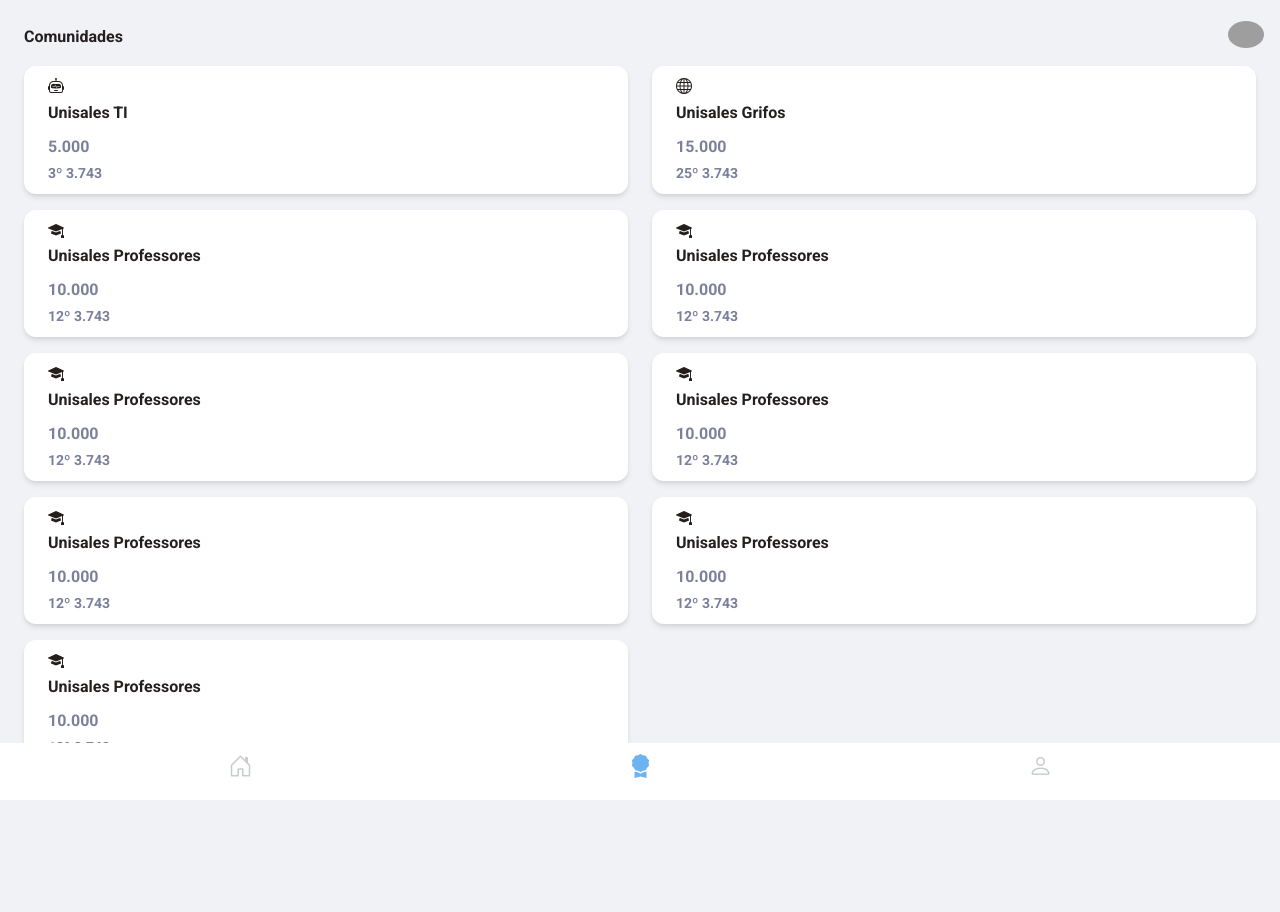
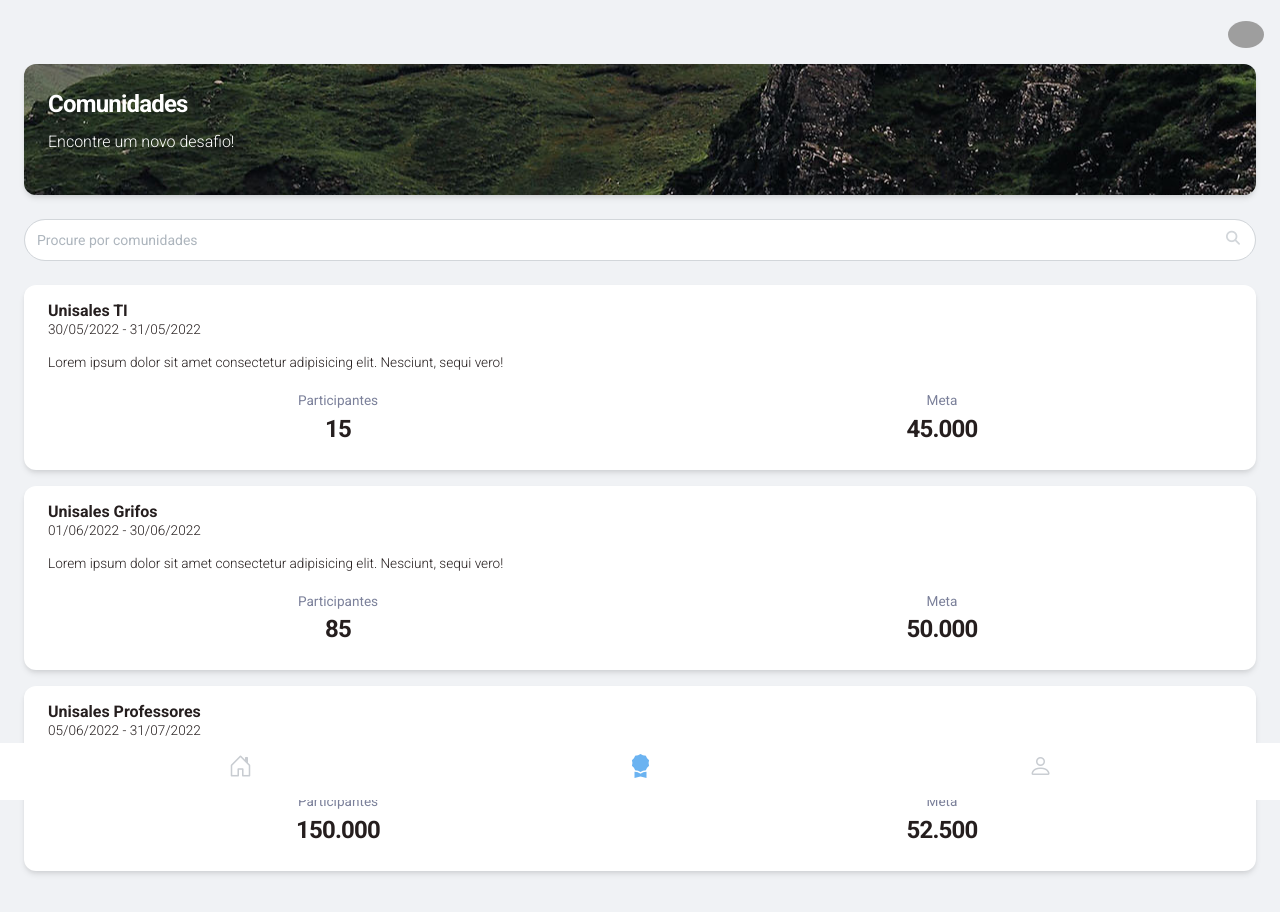
Before and after one commit to dudhavix/faculdade, a Vue app: page /#/comunidades in a window 1280 px wide. Shown: the top 912 px of the page. Before the commit the page ends 840 px from the top, so only its background shows below. Built offline with nearby package versions, Linux system fonts and the light colour scheme; grey boxes are pictures that could not be loaded.

Commit message:
pagina de comunidades

```diff
--- a/src/App.vue
+++ b/src/App.vue
@@ -1,6 +1,6 @@
 <template>
     <div id="app" class="">
-        <MenuSuperior/>
+        <MenuSuperior v-if="$route.name != 'login'"/>
         <router-view />
     </div>
 </template>
--- /dev/null
+++ b/src/components/modal-perfil-comunidade.vue
@@ -0,0 +1,116 @@
+<template>
+    <div class="modal fade" id="modal-perfil-comunidade" tabindex="-1" aria-labelledby="modal-perfil-comunidadeLabel"
+        aria-hidden="true">
+
+        <div v-if="carregando" class="modal-dialog modal-dialog-centered d-flex justify-content-center">
+            <div class="spinner-border text-light" role="status">
+                <span class="visually-hidden">Loading...</span>
+            </div>
+        </div>
+
+        <div v-else class="modal-dialog modal-dialog-centered">
+            <div class="modal-content">
+
+                <div class="modal-header d-flex align-items-center">
+                    <h6 class="modal-title" id="exampleModalLabel">Desafio {{ enumeration[comunidade.privacidade] }}
+                    </h6>
+
+                    <button type="button" class="btn-close d-flex align-items-center" data-bs-dismiss="modal"
+                        aria-label="Close">
+                        <i class="bi bi-x"></i>
+                    </button>
+                </div>
+
+                <div class="modal-body">
+                    <div class="row">
+                        <div class="col-12 text-center">
+                            <h2 class="">{{ comunidade.nome }}</h2>
+                        </div>
+
+                        <div class="col-12 text-center mt-4">
+                            <h6 class="fw-normal">{{ comunidade.descricao }}</h6>
+                        </div>
+
+                        <div class="mt-4 col-6 text-center">
+                            <small class="text-muted">Nº participantes</small>
+                            <h4>{{ comunidade.participantes.length.toLocaleString("pt-br") }}</h4>
+                        </div>
+
+                        <div class="mt-4 col-6 text-center">
+                            <small class="text-muted">Meta</small>
+                            <h4>{{ comunidade.meta.toLocaleString("pt-br") }}</h4>
+                        </div>
+
+                        <div class="mt-4 col-6 text-center">
+                            <small class="text-muted">Inicio do desafio</small>
+                            <h4 class="mb-0">{{ comunidade.initiated.split(" ")[0] }}</h4>
+                            <small>{{ comunidade.initiated.split(" ")[1] }}</small>
+                        </div>
+
+                        <div class="mt-4 col-6 text-center">
+                            <small class="text-muted">Fim do desafio</small>
+                            <h4 class="mb-0">{{ comunidade.finished.split(" ")[0] }}</h4>
+                            <small>{{ comunidade.finished.split(" ")[1] }}</small>
+                        </div>
+
+                        <div class="mt-4 col-12 text-center">
+                            <small class="text-muted">Alguns participantes</small>
+
+                            <div class="avatar-group ">
+                                <a v-for="(usuario, index) in comunidade.participantes.usuarios" :key="index"
+                                    href="javascript:;" class="avatar rounded-circle" >
+                                    <img alt="Image placeholder" :src="usuario.picture">
+                                    <span class="bg-white tooltips">{{usuario.name}}</span>
+                                </a>
+
+                            </div>
+                        </div>
+                    </div>
+                </div>
+
+                <div class="modal-footer justify-content-center pb-4">
+                    <button type="button" class="btn bg-gradient-primary mb-0 rounded-pill">Entrar agora</button>
+                </div>
+            </div>
+        </div>
+
+
+
+
+    </div>
+</template>
+
+<script>
+export default {
+    name: "ModalPerfilComunidade",
+
+    props: {
+        comunidade: {
+            type: Object
+        },
+        carregando: {
+            type: Boolean
+        }
+    },
+
+    data() {
+        return {
+            enumeration: this.$store.state.enum
+        }
+    },
+}
+</script>
+
+<style scoped>
+.modal-header {
+    border-bottom: none;
+}
+
+.modal-footer {
+    border-top: none;
+}
+
+.btn-close {
+    color: #29292c;
+}
+</style>
--- a/src/router/index.js
+++ b/src/router/index.js
@@ -12,7 +12,7 @@
     },
     {
         path: '/login',
-        name: 'Login',
+        name: 'login',
         component: function () {
             return import('../views/Login.vue')
         }
--- a/src/store/index.js
+++ b/src/store/index.js
@@ -17,6 +17,44 @@
                 __v: 0
             },
             accessToken: "ya29.a0ARrdaM960W2nH9f7hBMgK6HghC-fvOLYwE3xbJlkDi0FDOgdSBxMuKrbTC_cIKkQQLn372Fr6HSKk2JNQhuim2r6PY5KHD4novEGr5ZUYFolOGgyZgGdFqtfnQOYr8WHPvoufCoyLk7dbEOUltXYeVvHXkFD"
+        },
+        comunidades: [{
+            _id: "628daaae9bd0b369008968d9",
+            nome: "Unisales TI",
+            descricao: "Deserunt consequuntur et distinctio vitae provident enim accusantium ab dolor fugiat dolore ipsum fugit aliquam ipsam numquam omnis minus non, iste expedita",
+            meta: 45000,
+            privacidade: "PUBLICO",
+            status: "ATIVO",
+            created: "",
+            initiated: "30/05/2022 00:00:00",
+            finished: "31/05/2022 23:59:59",
+            participantes: 15
+        }, {
+            _id: "628daaae9bd0b369008968d9",
+            nome: "Unisales Grifos",
+            descricao: "Deserunt consequuntur et distinctio vitae provident enim accusantium ab dolor fugiat dolore ipsum fugit aliquam ipsam numquam omnis minus non, iste expedita",
+            meta: 50000,
+            privacidade: "PUBLICO",
+            status: "ATIVO",
+            created: "",
+            initiated: "01/06/2022 08:00:00",
+            finished: "30/06/2022 23:59:59",
+            participantes: 85
+        }, {
+            _id: "628daaae9bd0b369008968d9",
+            nome: "Unisales Professores",
+            descricao: "Deserunt consequuntur et distinctio vitae provident enim accusantium ab dolor fugiat dolore ipsum fugit aliquam ipsam numquam omnis minus non, iste expedita",
+            meta: 52500,
+            privacidade: "PUBLICO",
+            status: "ATIVO",
+            created: "",
+            initiated: "05/06/2022 05:00:00",
+            finished: "31/07/2022 23:59:59",
+            participantes: 150000
+        }],
+        enum: {
+            PUBLICO: "público",
+            PRIVADO: "privado"
         }
     },
     mutations: {
--- a/src/views/Comunidades.vue
+++ b/src/views/Comunidades.vue
@@ -1,115 +1,176 @@
 <template>
-    <div>
-        <div class="mt-4 px-4 col-12">
-            <h6>Comunidades</h6>
+    <div class="mt-6">
+
+
+        <div class="col-12 px-4 my-3">
+            <div class="card"
+                :style="{ backgroundImage: 'url(' + require('../assets/bg-03.jpg') + ')', backgroundPositionX: '50%', backgroundPositionY: '50%' }"
+                loading="fast">
+                <div class="card-body text-white">
+                    <h4 class="text-white">Comunidades</h4>
+                    <p>Encontre um novo desafio!</p>
+                </div>
+            </div>
+        </div>
+
+        <div class="col-12 px-4 mb-3 mt-4">
+            <div class="input-group">
+                <input type="text" placeholder="Procure por comunidades" class="form-control">
+                <span class="input-group-text"><i class="fas fa-search" aria-hidden="true"></i></span>
+            </div>
         </div>
 
         <div class="col-12 px-4 mb-6">
             <div class="row">
-                <div v-for="(comunidade, index) in comunidades" :key="index" class="col-6 my-2">
-                    <div class="card">
-                        <div class="card-body py-2">
-                            <div class="">
-                                <i :class="comunidade.icon"></i>
+                <div v-for="(comunidade, index) in comunidades" :key="index" class="col-12 my-2">
+                    <div class="card" data-bs-toggle="modal" @click="setComunidadeID(comunidade._id)" data-bs-target="#modal-perfil-comunidade">
+                        <div class="card-body py-3">
+                            <div class="row">
+
+                                <div class="col-12">
+                                    <h6 class="text-truncate m-0 lh-sm" data-bs-toggle="tooltip" data-bs-placement="top" :title="comunidade.nome">{{ comunidade.nome }}</h6>
+                                    <p class="small lh-sm">{{comunidade.initiated.split(" ")[0]}} - {{comunidade.finished.split(" ")[0]}}</p>
+                                    <p class="small lh-sm">Lorem ipsum dolor sit amet consectetur adipisicing elit. Nesciunt, sequi vero!</p>
+                                </div>
+
+                                <div class="col-6 text-center">
+                                    <small class="text-muted">Participantes</small>
+                                    <h4>{{comunidade.participantes.toLocaleString("pt-br")}}</h4>
+                                </div>
+
+                                <div class="col-6 text-center">
+                                    <small class="text-muted">Meta</small>
+                                    <h4>{{ comunidade.meta.toLocaleString("pt-br") }}</h4>
+                                </div>
+
                             </div>
-                            <div class="">
-                                <h6 class="text-truncate" data-bs-toggle="tooltip" data-bs-placement="top"
-                                    :title="comunidade.nome">{{ comunidade.nome }}</h6>
-                            </div>
-                            <h6 class="card-text text-muted m-0">
-                                <span>{{ comunidade.metaPassos.toLocaleString("pt-br") }}</span><br>
-                                <small>{{ comunidade.suaPosicao }}º {{ comunidade.seuNumeroPassos.toLocaleString("pt-br") }}</small>
-                            </h6>
                         </div>
                     </div>
                 </div>
             </div>
         </div>
 
-
-        <Menu />
+        <Menu/>
+        <ModalPerfilComunidade :comunidade="modal.comunidade" :carregando="modal.carregando"/>
     </div>
 </template>
 
 <script>
 import Menu from "../components/menu.vue";
+import ModalPerfilComunidade from "../components/modal-perfil-comunidade.vue";
 
 export default {
     name: "Comunidades",
 
     data() {
         return {
+            pesquisa: "",
             usuario: {
                 metaPessoal: 7500,
                 totalPassos: 3743,
                 historicoAtividades: [1230, 7229, 6448, 8369, 6442, 3720, 2760]
             },
 
-            comunidades: [{
-                nome: "Unisales TI",
-                icon: "bi bi-robot",
-                metaPassos: 5000,
-                suaPosicao: "3",
-                seuNumeroPassos: 3743
-            }, {
-                nome: "Unisales Grifos",
-                icon: "bi bi-globe",
-                metaPassos: 15000,
-                suaPosicao: "25",
-                seuNumeroPassos: 3743
-            }, {
-                nome: "Unisales Professores",
-                icon: "bi bi-mortarboard-fill",
-                metaPassos: 10000,
-                suaPosicao: "12",
-                seuNumeroPassos: 3743
-            }, {
-                nome: "Unisales Professores",
-                icon: "bi bi-mortarboard-fill",
-                metaPassos: 10000,
-                suaPosicao: "12",
-                seuNumeroPassos: 3743
-            }, {
-                nome: "Unisales Professores",
-                icon: "bi bi-mortarboard-fill",
-                metaPassos: 10000,
-                suaPosicao: "12",
-                seuNumeroPassos: 3743
-            }, {
-                nome: "Unisales Professores",
-                icon: "bi bi-mortarboard-fill",
-                metaPassos: 10000,
-                suaPosicao: "12",
-                seuNumeroPassos: 3743
-            }, {
-                nome: "Unisales Professores",
-                icon: "bi bi-mortarboard-fill",
-                metaPassos: 10000,
-                suaPosicao: "12",
-                seuNumeroPassos: 3743
-            }, {
-                nome: "Unisales Professores",
-                icon: "bi bi-mortarboard-fill",
-                metaPassos: 10000,
-                suaPosicao: "12",
-                seuNumeroPassos: 3743
-            }, {
-                nome: "Unisales Professores",
-                icon: "bi bi-mortarboard-fill",
-                metaPassos: 10000,
-                suaPosicao: "12",
-                seuNumeroPassos: 3743
-            }],
+            comunidades: this.$store.state.comunidades,
 
-            configGraficos: {
-                steps: 2500,
-                height: "150px"
+            modal: {
+                comunidade: null,
+                carregando: true,
             }
         }
     },
 
     components: {
-        Menu
-    }
+        Menu,
+        ModalPerfilComunidade
+    },
+
+    methods: {
+        setComunidadeID(comunidadeID) {
+            this.modal.carregando = true;
+            this.modal.comunidade = {
+                _id: "628daaae9bd0b369008968d9",
+                nome: "Unisales TI",
+                descricao: "Deserunt consequuntur et distinctio vitae provident enim accusantium ab dolor fugiat dolore ipsum fugit aliquam ipsam numquam omnis minus non, iste expedita",
+                meta: 45000,
+                privacidade: "PUBLICO",
+                status: "ATIVO",
+                created: "",
+                initiated: "30/05/2022 00:00:00",
+                finished: "31/05/2022 23:59:59",
+                participantes: {
+                    length: 14585,
+                    usuarios: [{
+                        name: "Duda1 Santos",
+                        picture: "https://lh3.googleusercontent.com/a-/AOh14GiWHV6kWvjd_TqZpA6z4SnV2U4pDwgUxsXP8HWH=s96-c",
+                    },{
+                        name: "Duda2 Santos",
+                        picture: "https://lh3.googleusercontent.com/a-/AOh14GiWHV6kWvjd_TqZpA6z4SnV2U4pDwgUxsXP8HWH=s96-c",
+                    },{
+                        name: "Duda3 Santos",
+                        picture: "https://lh3.googleusercontent.com/a-/AOh14GiWHV6kWvjd_TqZpA6z4SnV2U4pDwgUxsXP8HWH=s96-c",
+                    },{
+                        name: "Duda4 Santos",
+                        picture: "https://lh3.googleusercontent.com/a-/AOh14GiWHV6kWvjd_TqZpA6z4SnV2U4pDwgUxsXP8HWH=s96-c",
+                    },{
+                        name: "Duda5 Santos",
+                        picture: "https://lh3.googleusercontent.com/a-/AOh14GiWHV6kWvjd_TqZpA6z4SnV2U4pDwgUxsXP8HWH=s96-c",
+                    },]
+                }
+            };
+            this.modal.carregando = false;
+        },
+    },
 }
 </script>
+
+
+<style scoped>
+.border-blue {
+    border-color: #6bb3f1 !important;
+    height: 70px;
+    width: 70px;
+}
+
+.form-control {
+    display: block;
+    width: 100%;
+    font-size: 0.875rem;
+    font-weight: 400;
+    line-height: 1.5rem;
+    color: #495057;
+    background-color: white;
+    background-clip: padding-box;
+    border: 1px solid #d2d6da;
+    appearance: none;
+    border-radius: 1.375rem;
+    transition: 0.2s ease;
+    padding: 0.5rem 0.75rem;
+}
+
+.input-group>.form-control:focus,
+.input-group>.form-select:focus {
+    z-index: 0;
+}
+
+.input-group {
+    border-radius: 1.375rem;
+}
+
+.input-group .input-group-text {
+    right: 1rem;
+}
+
+.input-group .input-group-text i {
+    color: #d2d6da;
+}
+
+small,
+.small {
+    font-size: 0.85rem;
+}
+
+.mtSmall {
+    font-size: 0.6rem;
+}
+</style>
--- a/src/views/Login.vue
+++ b/src/views/Login.vue
@@ -1,7 +1,7 @@
 <template>
     <div>
         <div class="page-header align-items-start min-vh-100"
-            :style="{ backgroundImage: 'url(' + require('../assets/tela-login.jpg') + ')', backgroundPositionX: '100%' }"
+            :style="{ backgroundImage: 'url(' + require('../assets/bg-03.jpg') + ')', backgroundPositionX: '50%' }"
             loading="fast">
             <span class="mask bg-gradient-dark opacity-6"></span>
 
```
Also changed, not shown: src/assets/bg-01.jpg (added), src/assets/bg-03.jpg (added).
